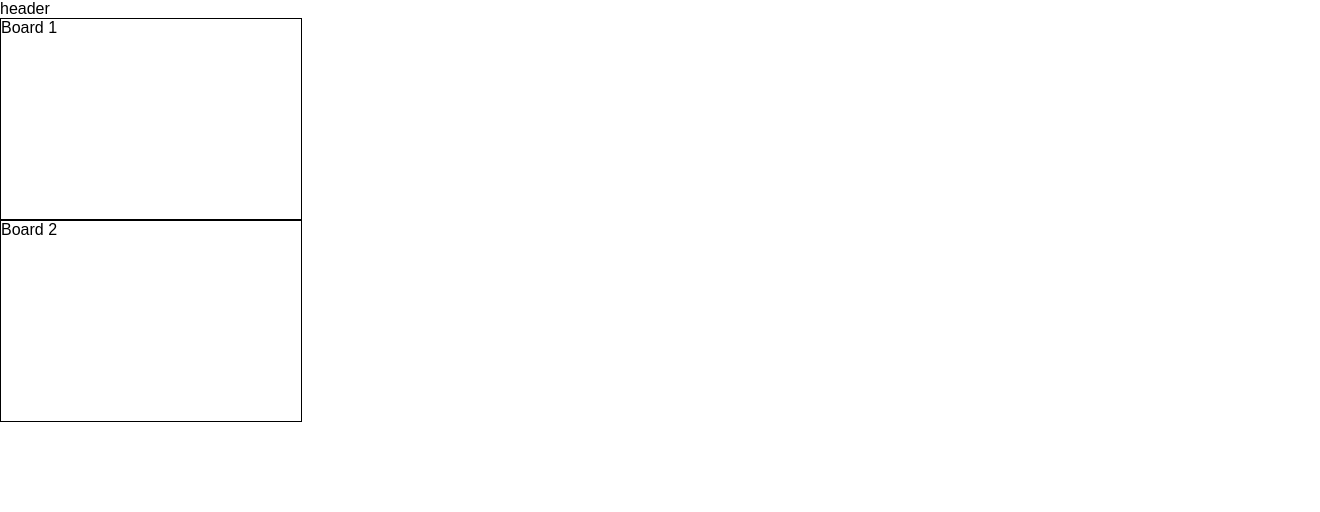
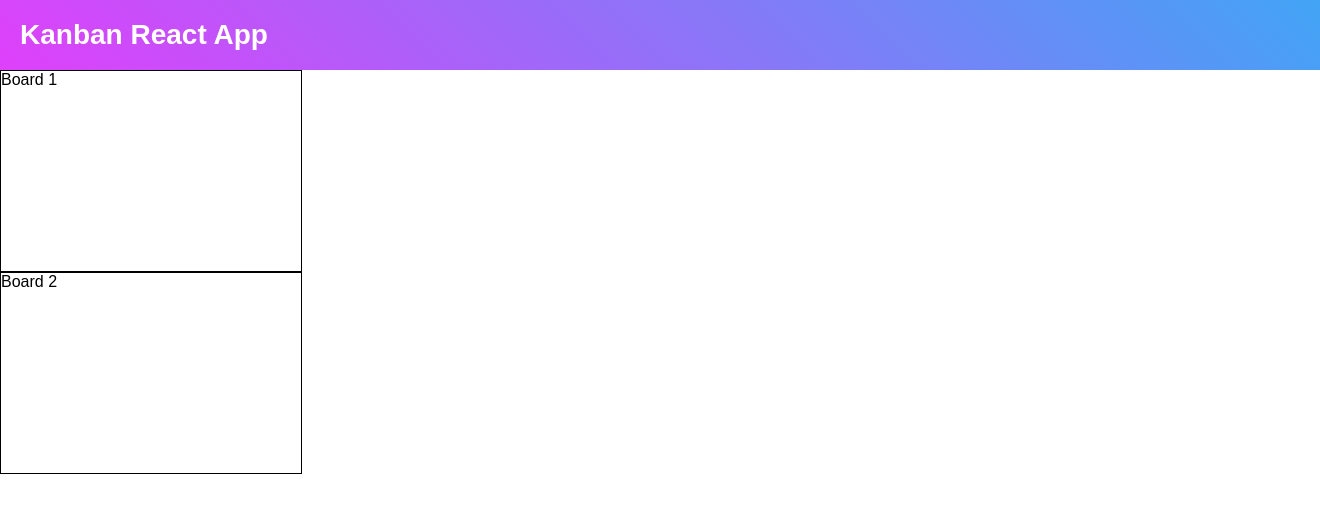
Before and after one commit to romankrru/kanban-app, a React app: page / in a window 1280 px wide. Shown: the top 512 px of the page, 1320 px wide, since content can reach past the window. Built offline with nearby package versions, Linux system fonts and the light colour scheme.

Commit message:
Add styles to Header

```diff
--- a/src/components/Layout/Header/Header.css
+++ b/src/components/Layout/Header/Header.css
@@ -0,0 +1,24 @@
+.Header {
+  display: flex;
+  align-items: center;
+  width: 100%;
+  height: 70px;
+  padding-left: 20px;
+  padding-right: 20px;
+
+  font-size: 28px;
+  font-weight: bold;
+  color: white;
+
+  background-image: linear-gradient(45deg, #df40fb, #42a4f5);
+}
+
+.Logo {
+  color: inherit;
+  text-decoration: none;
+  transition: all .2s ease;
+}
+
+.Logo:hover {
+  text-shadow: 0px 0px 2px rgb(239, 231, 241);
+}
--- a/src/components/Layout/Header/Header.js
+++ b/src/components/Layout/Header/Header.js
@@ -1,9 +1,12 @@
 import React from 'react';
+import { Link } from 'react-router-dom';
+
+import styles from './Header.css';
 
 const Header = (props) => {
   return (
-    <header>
-      header
+    <header className={styles.Header}>
+      <Link className={styles.Logo} to="/">Kanban React App</Link>
     </header>
   );
 };
```
